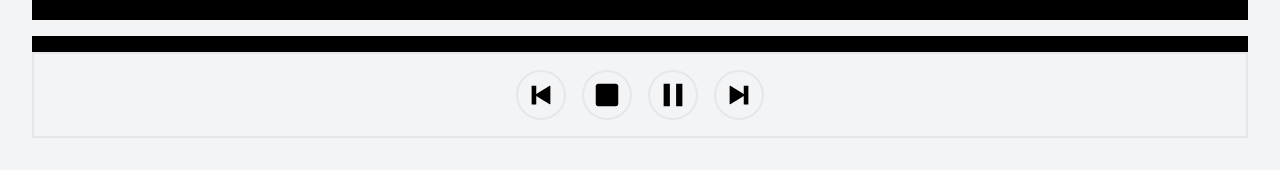
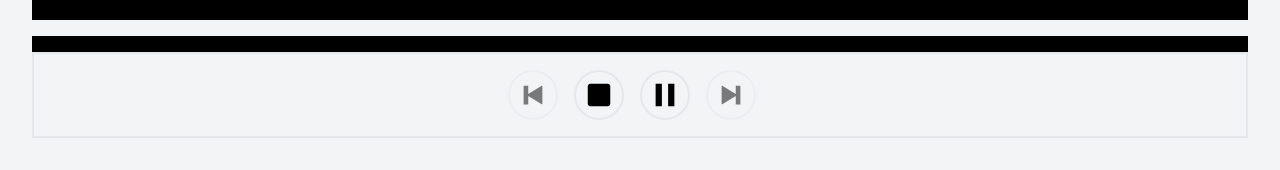
Before and after one commit to NozomuTsuruta/mensetu-kun, a Next.js app: page /start in a window 1280 px wide. Shown: the part 550-720 px from the top of the page. Built offline with nearby package versions, Linux system fonts and the light colour scheme; a web font is replaced by a local one.

Commit message:
style: buttonのdisableのスタイル変更

```diff
--- a/src/pages/start.tsx
+++ b/src/pages/start.tsx
@@ -30,7 +30,7 @@ export default function Start() {
       </div>
       <div className="flex justify-center border-2 p-4">
         <button
-          className="command mr-4"
+          className={`command mr-4 ${questionNum === 0 ? "disabled" : ""}`}
           onClick={() => setQuestionNum((prev) => prev - 1)}
           disabled={questionNum === 0}
         >
@@ -47,7 +47,9 @@ export default function Start() {
           )}
         </button>
         <button
-          className="command"
+          className={`command mr-4 ${
+            questionNum + 1 >= questions.length ? "disabled" : ""
+          }`}
           onClick={() => setQuestionNum((prev) => prev + 1)}
           disabled={questionNum + 1 >= questions.length}
         >
```
